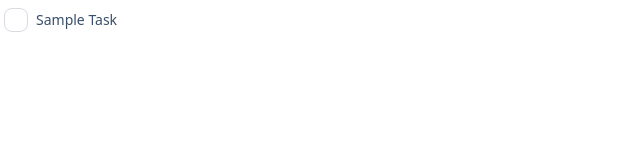
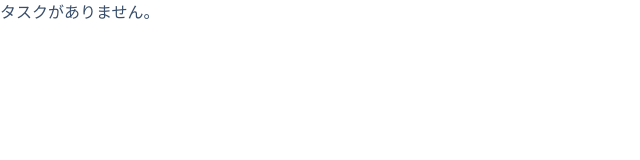
Before and after one commit to gsuke/vue-todolist-tdd, a Vue app: page / in a window 1280 px wide. Shown: the top 160 px of the page, without its empty margins (0-640 px from the left). Built offline with nearby package versions, Linux system fonts and the light colour scheme.

Commit message:
feat: App: init

```diff
--- a/src/App.vue
+++ b/src/App.vue
@@ -1,19 +1,14 @@
 <script>
-import TodoItem from "./components/TodoItem.vue";
+import TodoList from "./components/TodoList.vue";
 
 const App = {
   data() {
     return {
-      isDone: false,
+      todoList: [],
     };
   },
   components: {
-    TodoItem,
-  },
-  methods: {
-    change(isDone) {
-      this.isDone = isDone;
-    },
+    TodoList,
   },
 };
 
@@ -21,5 +16,5 @@ export default App;
 </script>
 
 <template>
-  <TodoItem v-model:is-done="isDone" text="Sample Task" @change="change" />
+  <TodoList :todo-list="todoList" />
 </template>
```
Also changed, not shown: 2 other files (tests, documents, lock files or other folders).
